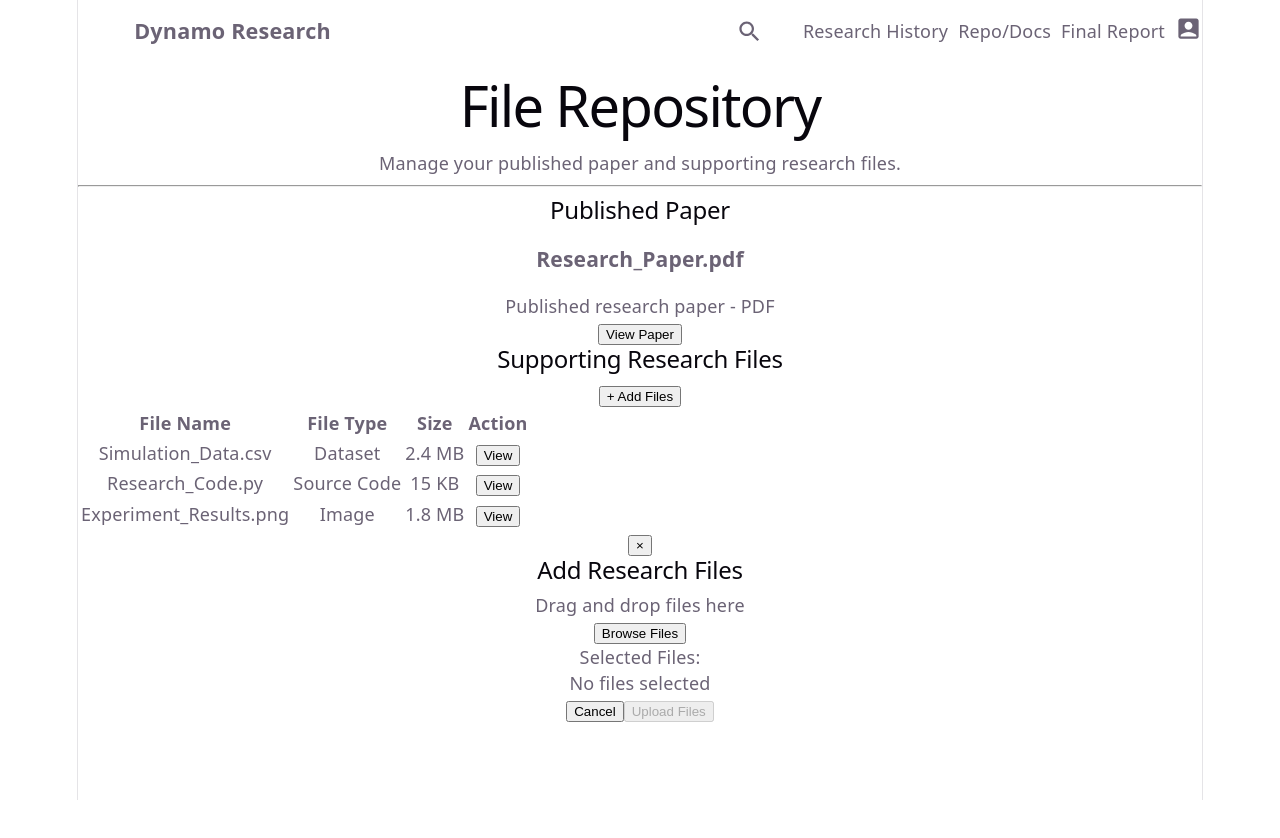
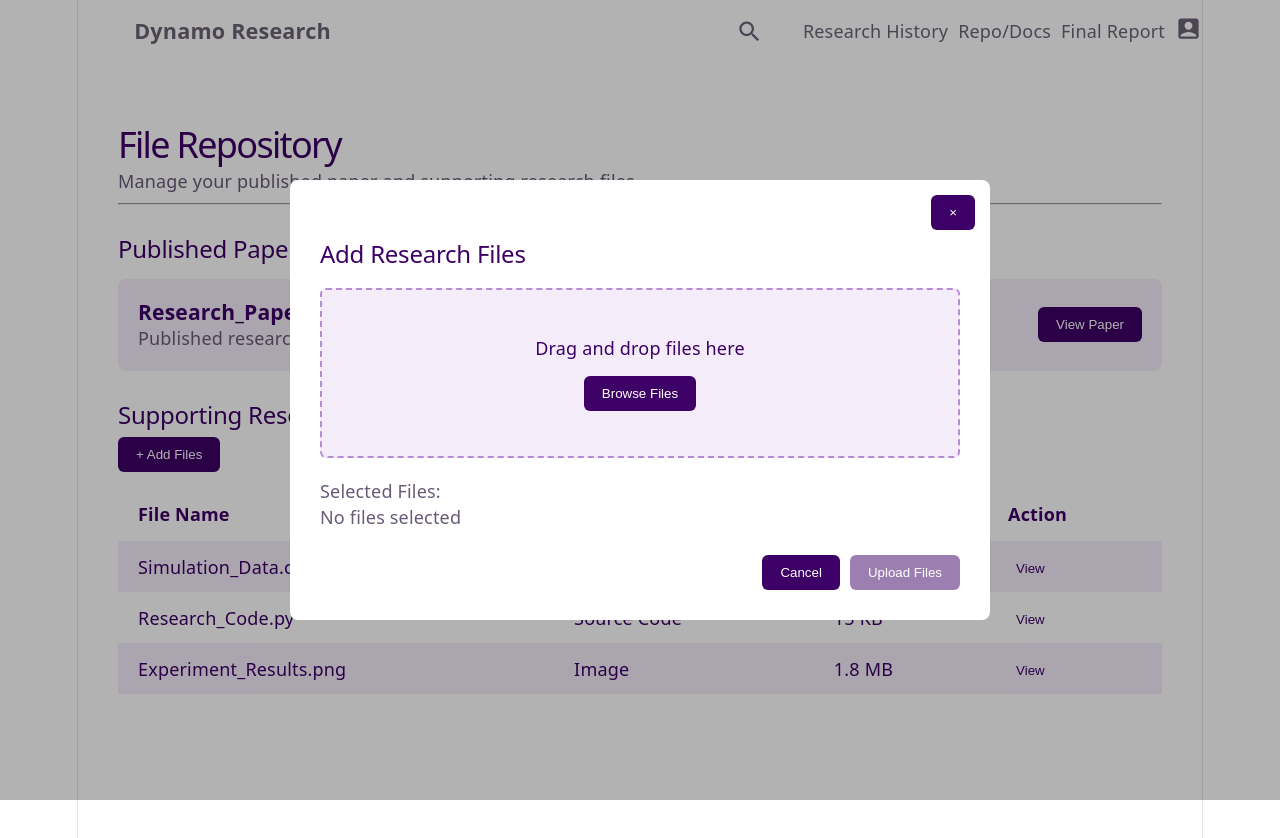
Before and after one commit to Nica-Saoi/Dynamo, a React (Vite) app in the folder dynamo-research/: page /repository in a window 1280 px wide. Both pictures are taken after a click on the button "+ Add Files". Shown: the top 838 px of the page. Before the commit the page ends 800 px from the top, so only its background shows below. Built offline with nearby package versions, Linux system fonts and the light colour scheme.

Commit message:
Update file repository styling and upload popup

```diff
--- a/dynamo-research/src/components/filerepository.jsx
+++ b/dynamo-research/src/components/filerepository.jsx
@@ -1,11 +1,21 @@
-
 import { useState, useRef } from 'react'
+import '../styles/filerepository.css'
 
 function FileRepository() {
     const [showUpload, setShowUpload] = useState(false)
     const [selectedFiles, setSelectedFiles] = useState([])
     const fileInput = useRef(null)
         const [uploadSuccess, setUploadSuccess] = useState(false)
+
+    function closeUpload() {
+        setShowUpload(false)
+        setSelectedFiles([])
+        setUploadSuccess(false)
+
+        if (fileInput.current) {
+            fileInput.current.value = ''
+        }
+    }
 
     return (
         <div className="fileRepository">
@@ -88,18 +98,18 @@ function FileRepository() {
                                     Your file(s) have been added successfully.
                                 </p>
 
+                            <div className="successBox">
                                 <h1>✓</h1>
 
                                 <p>
                                     {selectedFiles.length} file(s) selected for upload.
                                 </p>
+                            </div>
 
                                 <button
                                     type="button"
                                     onClick={() => {
-                                        setShowUpload(false)
-                                        setUploadSuccess(false)
-                                        setSelectedFiles([])
+                                        closeUpload()
                                     }}
                                 >
                                     Done
@@ -109,13 +119,23 @@ function FileRepository() {
                             <>
                                 <button
                                     type="button"
-                                    onClick={() => setShowUpload(false)}
+                                    className="closeUpload"
+                                    onClick={closeUpload}
                                 >
                                     ×
                                 </button>
 
                                 <h2>Add Research Files</h2>
-                                <p>Drag and drop files here</p>
+                                <div className="uploadArea">
+                                    <p>Drag and drop files here</p>
+
+                                    <button
+                                        type="button"
+                                        onClick={() => fileInput.current.click()}
+                                    >
+                                        Browse Files
+                                    </button>
+                                </div>
 
                                 <input
                                     type="file"
@@ -124,13 +144,6 @@ function FileRepository() {
                                     style={{ display: 'none' }}
                                     onChange={(e) => setSelectedFiles(Array.from(e.target.files))}
                                 />
-
-                                <button
-                                    type="button"
-                                    onClick={() => fileInput.current.click()}
-                                >
-                                    Browse Files
-                                </button>
 
                                 <p>Selected Files:</p>
 
@@ -144,9 +157,11 @@ function FileRepository() {
                                     </ul>
                                 )}
 
+                            <div className="uploadActions">
                                 <button
                                     type="button"
-                                    onClick={() => setShowUpload(false)}
+                                    className="cancelUpload"
+                                    onClick={closeUpload}
                                 >
                                     Cancel
                                 </button>
@@ -158,6 +173,7 @@ function FileRepository() {
                                 >
                                     Upload Files
                                 </button>
+                            </div>
                             </>
                         )}
 
--- /dev/null
+++ b/dynamo-research/src/styles/filerepository.css
@@ -0,0 +1,190 @@
+.fileRepository {
+    background-color: white;
+    color: #3D0066;
+    padding: 40px;
+    min-height: 100vh;
+    text-align: left;
+}
+
+.fileRepository h1 {
+    color: #3D0066;
+    font-size: 36px;
+    margin-bottom: 10px;
+}
+
+.fileRepository h2 {
+    color: #3D0066;
+    margin-top: 30px;
+}
+
+.fileRepository p {
+    color: #685A77;
+}
+
+.fileRepository button {
+    background-color: #3D0066;
+    color: white;
+    border: none;
+    padding: 10px 18px;
+    border-radius: 6px;
+    cursor: pointer;
+}
+
+.fileRepository button:hover {
+    background-color: #FFE047;
+    color: #3D0066;
+}
+
+.fileRepository button:disabled {
+    opacity: 0.5;
+    cursor: not-allowed;
+}
+
+.publishedPaper {
+    background-color: #F5ECFA;
+    padding: 20px;
+    border-radius: 8px;
+    display: flex;
+    justify-content: space-between;
+    align-items: center;
+    margin-top: 15px;
+}
+
+.publishedPaper h3 {
+    color: #3D0066;
+    margin: 0;
+}
+
+.publishedPaper p {
+    margin-bottom: 0;
+}
+
+
+.fileRepository table {
+    width: 100%;
+    border-collapse: collapse;
+    margin-top: 15px;
+}
+
+.fileRepository th {
+    color: #3D0066;
+    text-align: left;
+    padding: 14px 20px;
+}
+
+.fileRepository td {
+    color: #3D0066;
+    padding: 12px 20px;
+}
+
+.fileRepository tbody tr:nth-child(odd) {
+    background-color: #F5ECFA;
+}
+
+.fileRepository tbody tr:nth-child(even) {
+    background-color: white;
+}
+
+.fileRepository td button {
+    background: none;
+    color: #3D0066;
+    padding: 4px 8px;
+}
+
+.fileRepository td button:hover {
+    background-color: #FFE047;
+    color: #3D0066;
+}
+
+.uploadOverlay {
+    position: fixed;
+    top: 0;
+    left: 0;
+    width: 100%;
+    height: 100%;
+    background-color: rgba(0, 0, 0, 0.3);
+    display: flex;
+    justify-content: center;
+    align-items: center;
+    z-index: 1000;
+}
+
+.uploadPopup {
+    background-color: white;
+    color: #3D0066;
+    width: 700px;
+    max-width: 90%;
+    padding: 30px;
+    border-radius: 8px;
+    box-sizing: border-box;
+    max-height: 90vh;
+    overflow-y: auto;
+    position: relative;
+}
+
+.uploadArea {
+    background-color: #F5ECFA;
+    border: 2px dashed #B58BD4;
+    border-radius: 6px;
+    padding: 45px 20px;
+    margin-top: 20px;
+    margin-bottom: 20px;
+    text-align: center;
+}
+
+.uploadArea p {
+    color: #3D0066;
+    margin-bottom: 15px;
+}
+
+.uploadActions {
+    display: flex;
+    justify-content: flex-end;
+    gap: 10px;
+    margin-top: 25px;
+}
+
+.fileRepository .closeUpload {
+    position: absolute;
+    top: 15px;
+    right: 15px;
+}
+
+.filerepository .cancelUpload {
+    background-color: white;
+    color: #3D0066;
+    border: 1px solid #3D0066;
+}
+
+.filerepository .cancelUpload:hover {
+    background-color: #FFE047;
+}
+
+.successMessage {
+    padding-top: 20px;
+}
+
+.successBox {
+    background-color: #F5ECFA;
+    border-radius: 8px;
+    padding: 40px 20px;
+    margin-top: 25px;
+    margin-bottom: 25px;
+    text-align: center;
+}
+
+.successBox h1 {
+    color: #3D0066;
+    font-size: 60px;
+    margin: 0;
+}
+
+.successBox p {
+    color: #3D0066;
+    margin-top: 15px;
+}
+
+.fileRepository .successMessage button {
+    display: block;
+    margin-left: auto;
+}
```
